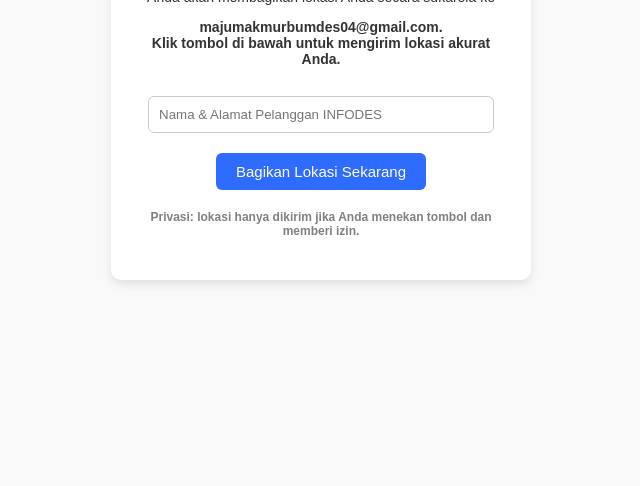
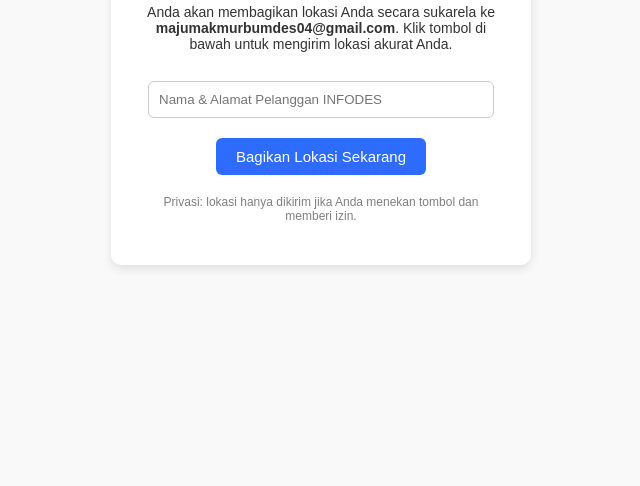
Before and after one commit to yonowifi/lokasi-infodes, a plain HTML site: page index.html in a window 1280 px wide. Shown: the part 314-800 px from the top of the page, without its empty margins (319-959 px from the left). Drawn offline with Linux system fonts and the light colour scheme.

Commit message:
Update index.html

```diff
--- a/index.html
+++ b/index.html
@@ -10,9 +10,8 @@
 <body>
     <div class="container">
         <h2>Bagikan Lokasi Anda</h2>
-        <p>Anda akan membagikan lokasi Anda secara sukarela ke
-        <p><b>majumakmurbumdes04@gmail.com<b>.
-        <br>Klik tombol di bawah untuk mengirim lokasi akurat Anda.</p>
+        <p>Anda akan membagikan lokasi Anda secara sukarela ke <b>majumakmurbumdes04@gmail.com</b>.
+        Klik tombol di bawah untuk mengirim lokasi akurat Anda.</p>
 
         <input type="text" id="nama" placeholder="Nama & Alamat Pelanggan INFODES">
         <button onclick="kirimLokasi()">Bagikan Lokasi Sekarang</button>
```
